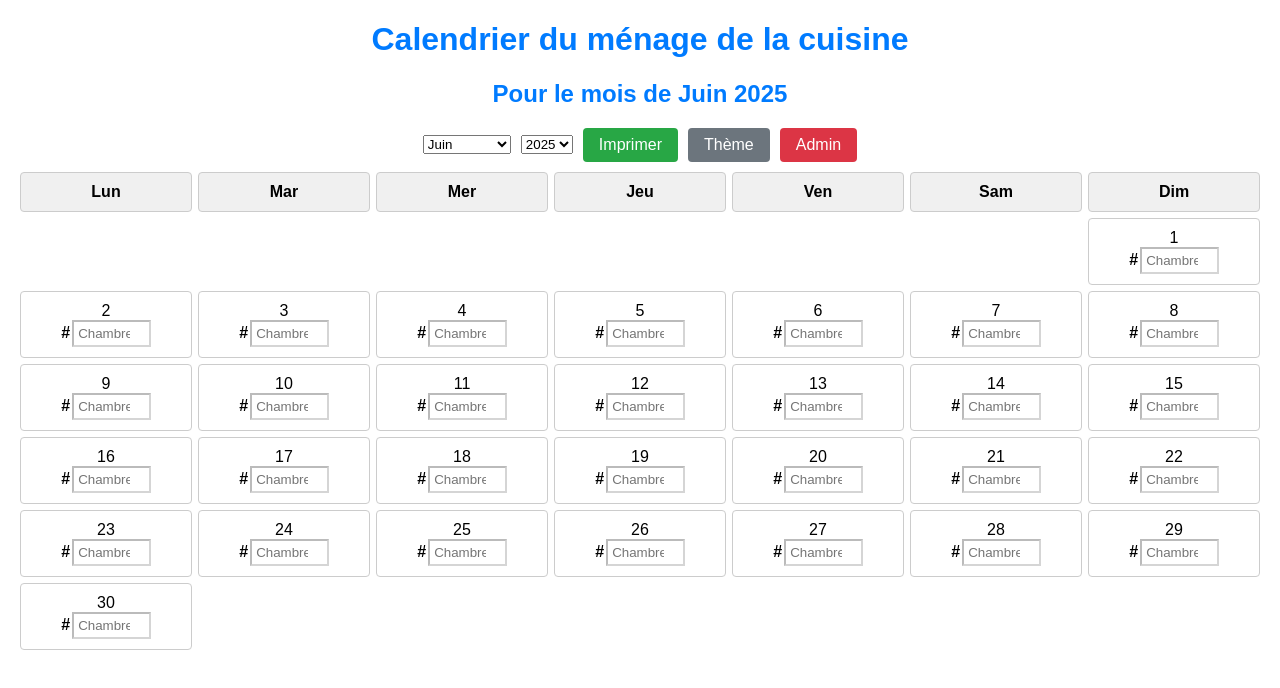
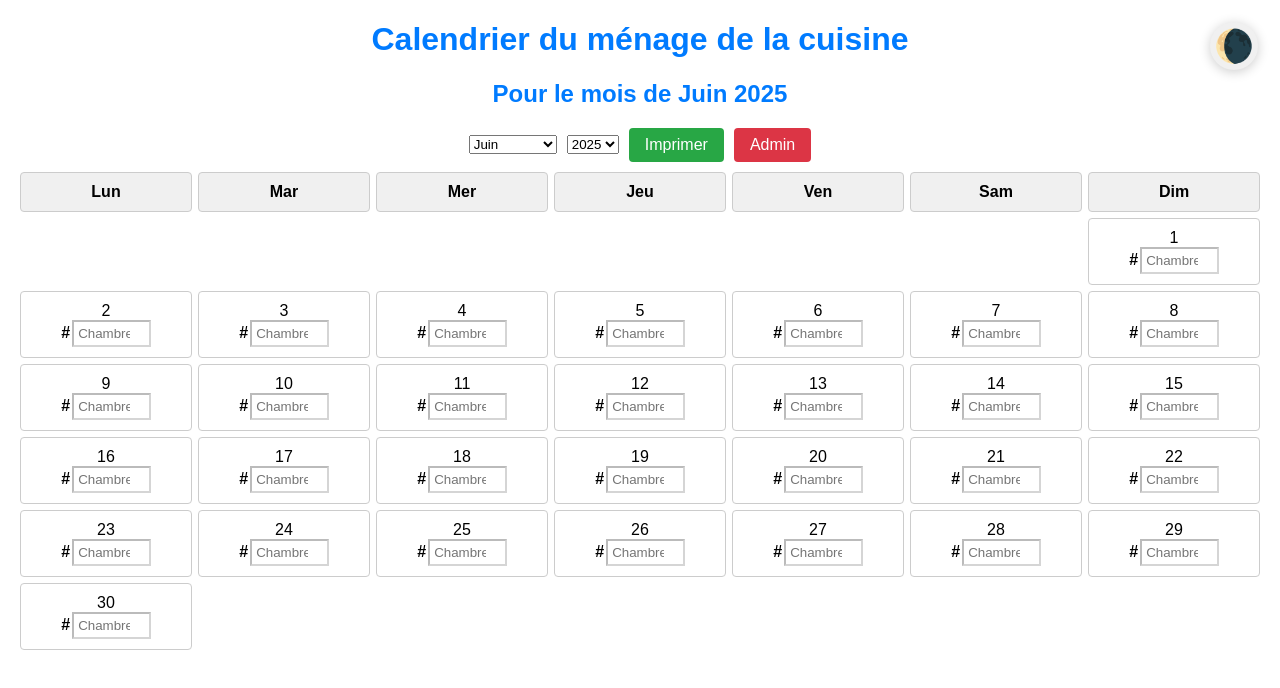
Before and after one commit to s00r1/calendrier, a plain HTML site: page index.html in a window 1280 px wide. Drawn offline with Linux system fonts and the light colour scheme.

Commit message:
Replace theme toggle with emoji switcher

```diff
--- a/calendar.js
+++ b/calendar.js
@@ -14,15 +14,11 @@ document.addEventListener('DOMContentLoaded', () => {
     const addExcludeBtn = document.getElementById('add-exclude');
     const excludedListDiv = document.getElementById('excluded-list');
     const errorMessageDiv = document.getElementById('error-message');
-    const themeToggleBtn = document.getElementById('theme-toggle');
+    const themeSwitcher = document.getElementById('themeSwitcher');
 
     let isAdmin = false;
     const excludedRooms = new Set([13]);
 
-    const savedTheme = localStorage.getItem('theme');
-    if (savedTheme === 'dark') {
-        document.body.classList.add('dark');
-    }
 
     function updateExcludedList() {
         if (!excludedListDiv) return;
@@ -179,11 +175,23 @@ document.addEventListener('DOMContentLoaded', () => {
     yearSelect.addEventListener('change', generateCalendar);
 
     printBtn.addEventListener('click', () => window.print());
-    if (themeToggleBtn) {
-        themeToggleBtn.addEventListener('click', () => {
+    if (themeSwitcher) {
+        if (
+            localStorage.getItem('theme') === 'dark' ||
+            (window.matchMedia && window.matchMedia('(prefers-color-scheme: dark)').matches && !localStorage.getItem('theme'))
+        ) {
+            document.body.classList.add('dark');
+            themeSwitcher.textContent = '☀️';
+        }
+        themeSwitcher.addEventListener('click', () => {
             document.body.classList.toggle('dark');
-            const theme = document.body.classList.contains('dark') ? 'dark' : 'light';
-            localStorage.setItem('theme', theme);
+            if (document.body.classList.contains('dark')) {
+                themeSwitcher.textContent = '☀️';
+                localStorage.setItem('theme', 'dark');
+            } else {
+                themeSwitcher.textContent = '🌘';
+                localStorage.setItem('theme', 'light');
+            }
         });
     }
     if (autoAssignBtn) {
--- a/index.html
+++ b/index.html
@@ -7,13 +7,13 @@
     <link rel="stylesheet" href="styles.css">
 </head>
 <body>
+    <button id="themeSwitcher" class="theme-switcher" title="Changer de thème">🌘</button>
     <h1>Calendrier du ménage de la cuisine</h1>
     <h2 id="subtitle"></h2>
     <div class="controls">
         <select id="month"></select>
         <select id="year"></select>
         <button id="print">Imprimer</button>
-        <button id="theme-toggle">Thème</button>
         <div class="admin-section">
             <div id="admin-controls" class="admin-controls">
                 <label for="start-room">Chambre de départ :</label>
--- a/styles.css
+++ b/styles.css
@@ -74,8 +74,30 @@ button:hover {
     color: #fff;
 }
 
-#theme-toggle {
-    background-color: var(--btn-theme);
+
+.theme-switcher {
+    position: fixed;
+    top: 22px;
+    right: 22px;
+    z-index: 9999;
+    background: var(--header-bg);
+    color: var(--text-color);
+    border: none;
+    font-size: 2em;
+    border-radius: 50%;
+    width: 48px;
+    height: 48px;
+    box-shadow: 0 2px 12px #0003;
+    cursor: pointer;
+    transition: background 0.17s, color 0.17s;
+    text-align: center;
+    line-height: 48px;
+    padding: 0;
+    vertical-align: middle;
+}
+
+.theme-switcher:hover {
+    background: var(--accent-color);
     color: #fff;
 }
 
```
